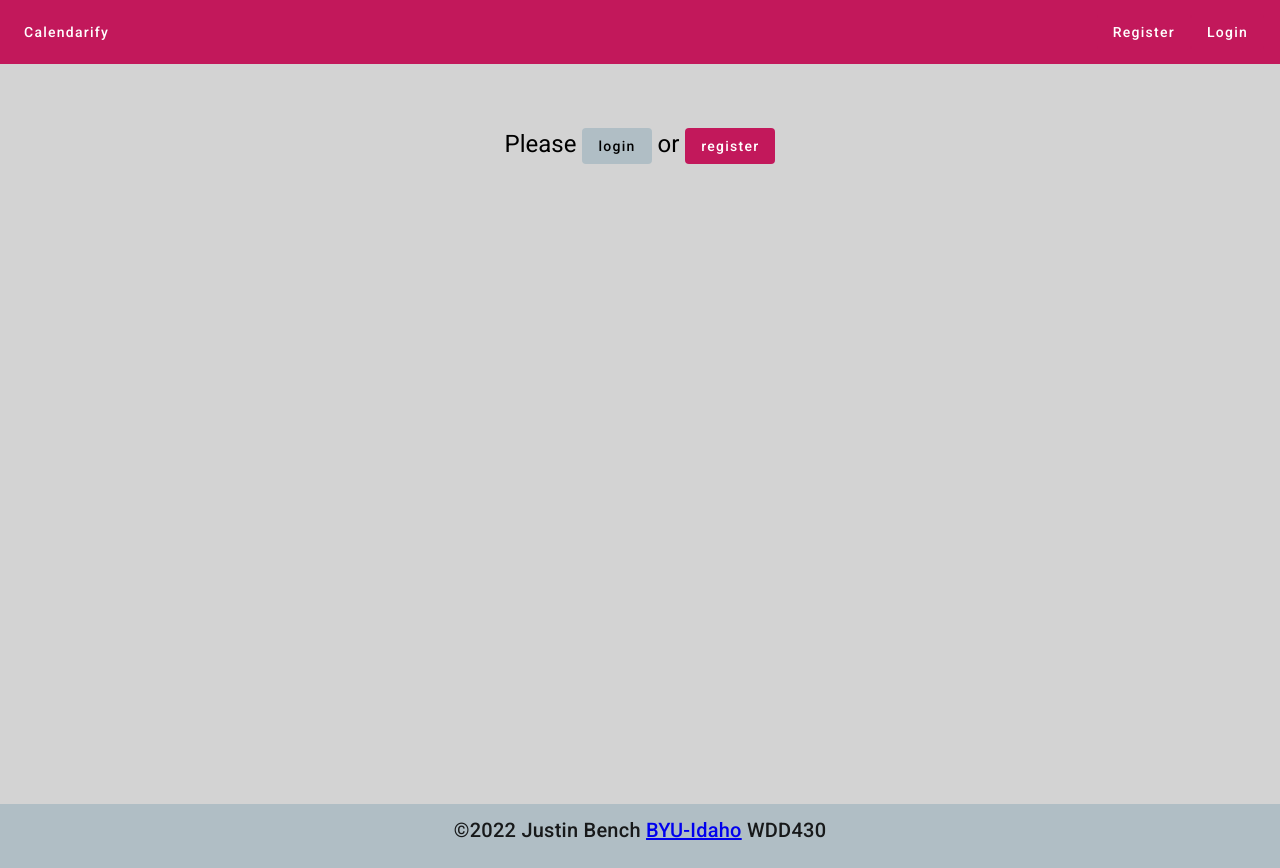
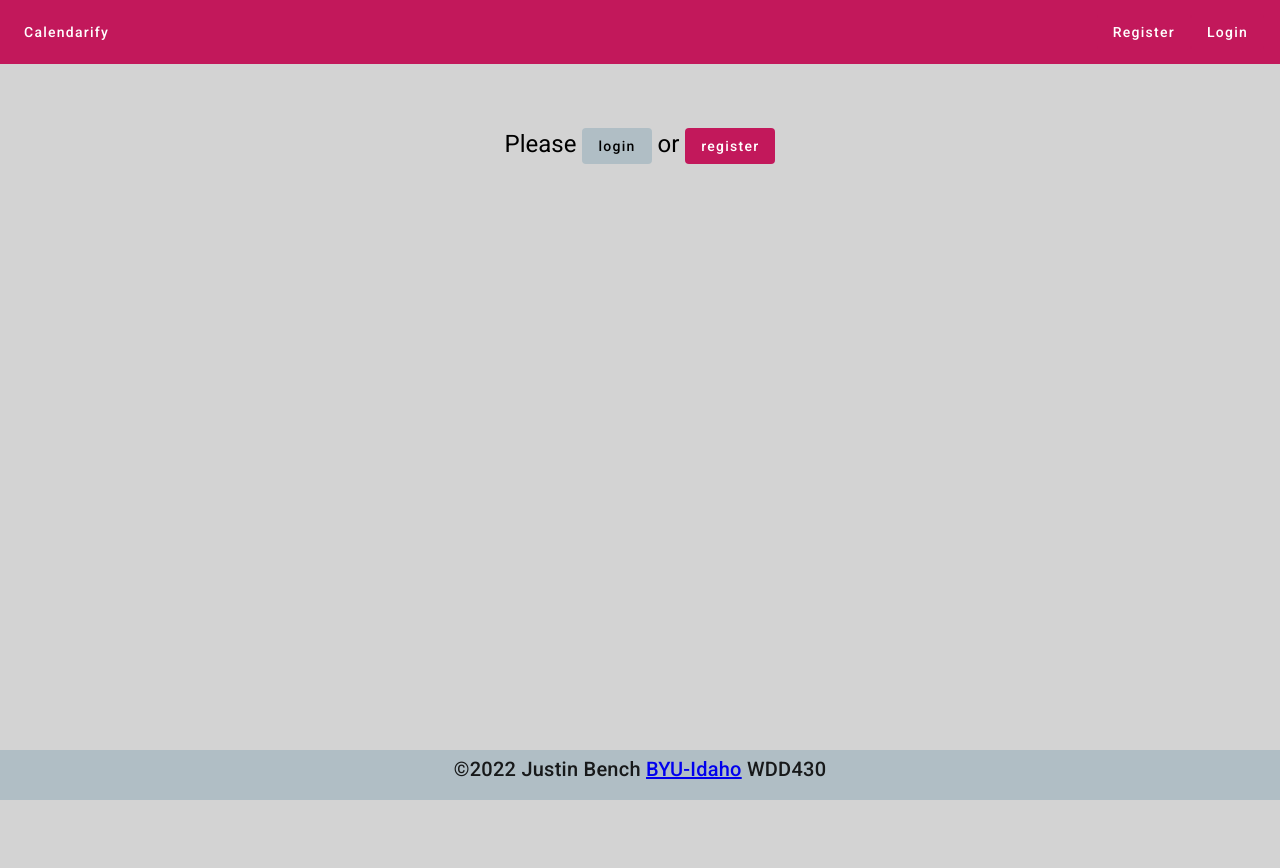
Before and after one commit to jdbench/WDD430-Final-Project, an Angular app: page /#/profile in a window 1280 px wide. After the commit the page ends 800 px from the top, so only its background shows below. Built offline with nearby package versions, Linux system fonts and the light colour scheme.

Commit message:
fixed footer

```diff
--- a/src/app/app.component.css
+++ b/src/app/app.component.css
@@ -1,6 +1,8 @@
+#page {
+    position: relative;
+    min-height: 100vh;
+}
 .content {
-    margin-bottom: 64px;
-    min-height: 84.5%;
-    max-width: 100vw;
-    overflow-x: hidden;
+    position: relative;
+    padding-bottom: 2.5em;
 }
--- a/src/app/app.component.html
+++ b/src/app/app.component.html
@@ -1,3 +1,4 @@
+<div id="page">
   <app-header
     [isLoggedIn] = "isLoggedIn"
   ></app-header>
@@ -6,3 +7,4 @@
     <router-outlet (loginChange)="userLoggedIn($event)"></router-outlet>
   </div>
   <app-footer></app-footer>
+</div>
--- a/src/app/components/footer/footer.component.css
+++ b/src/app/components/footer/footer.component.css
@@ -1,10 +1,10 @@
 mat-toolbar {
-    position: relative;
-    top: 1;
+    position: absolute;
     bottom: 0;
     justify-content: center;
     width: 100%;
     overflow: hidden;
+    height: 2.5em;
 }
 @media screen and (max-width: 600px) {
     p{
```
Lines whose indentation alone changed are shown as unchanged.
